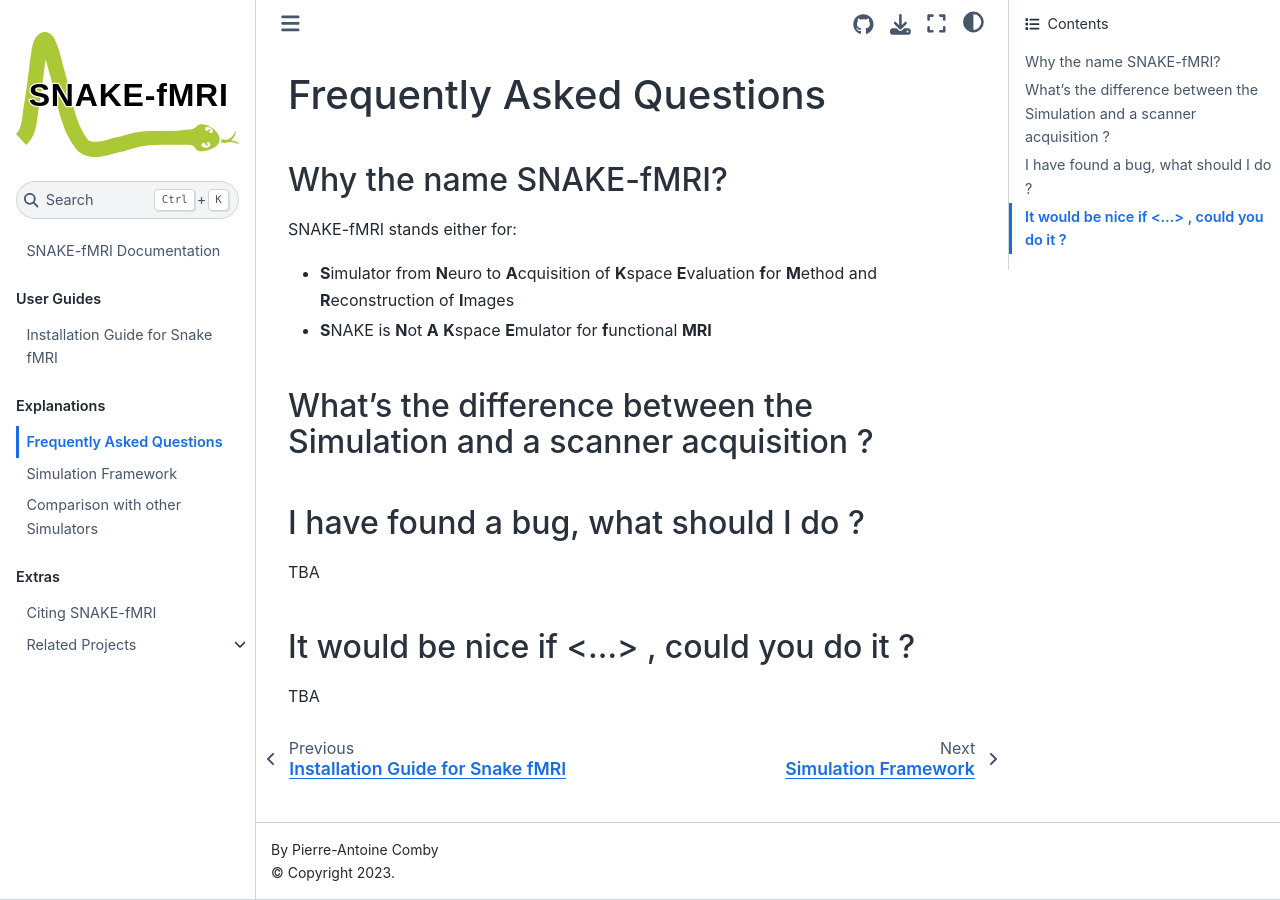
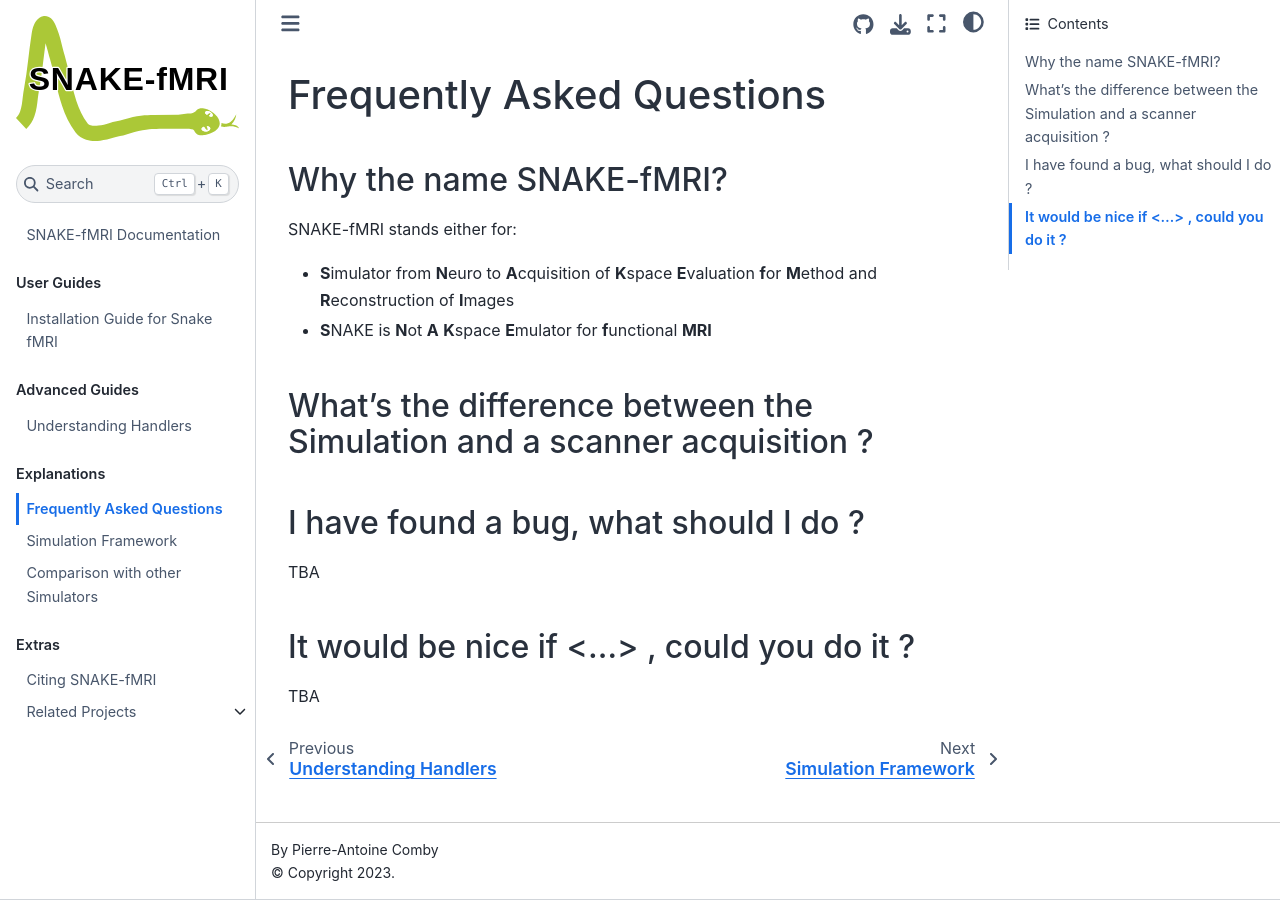
Before and after one commit to paquiteau/snake-fmri, a Jupyter Book: the page built from docs/FAQ.md, in a window 1280 px wide. Built offline with Jupyter Book 1.0.4 settings and Sphinx 7.4.7 and the Sphinx Book theme 1.1.4, drawn with Linux system fonts in a browser that asks for light colours; pages that are not in the unit, such as notebooks, are missing from menus.

Commit message:
fix: typo

```diff
--- a/docs/_toc.yml
+++ b/docs/_toc.yml
@@ -9,8 +9,7 @@
       - file: user_guide/installation
   - caption: Advanced Guides
     chapters:
-      - file: advanded_guide/understanding_handlers
-
+      - file: advanced_guide/understanding_handlers
   - caption: Explanations
     chapters:
       - file: FAQ
```
